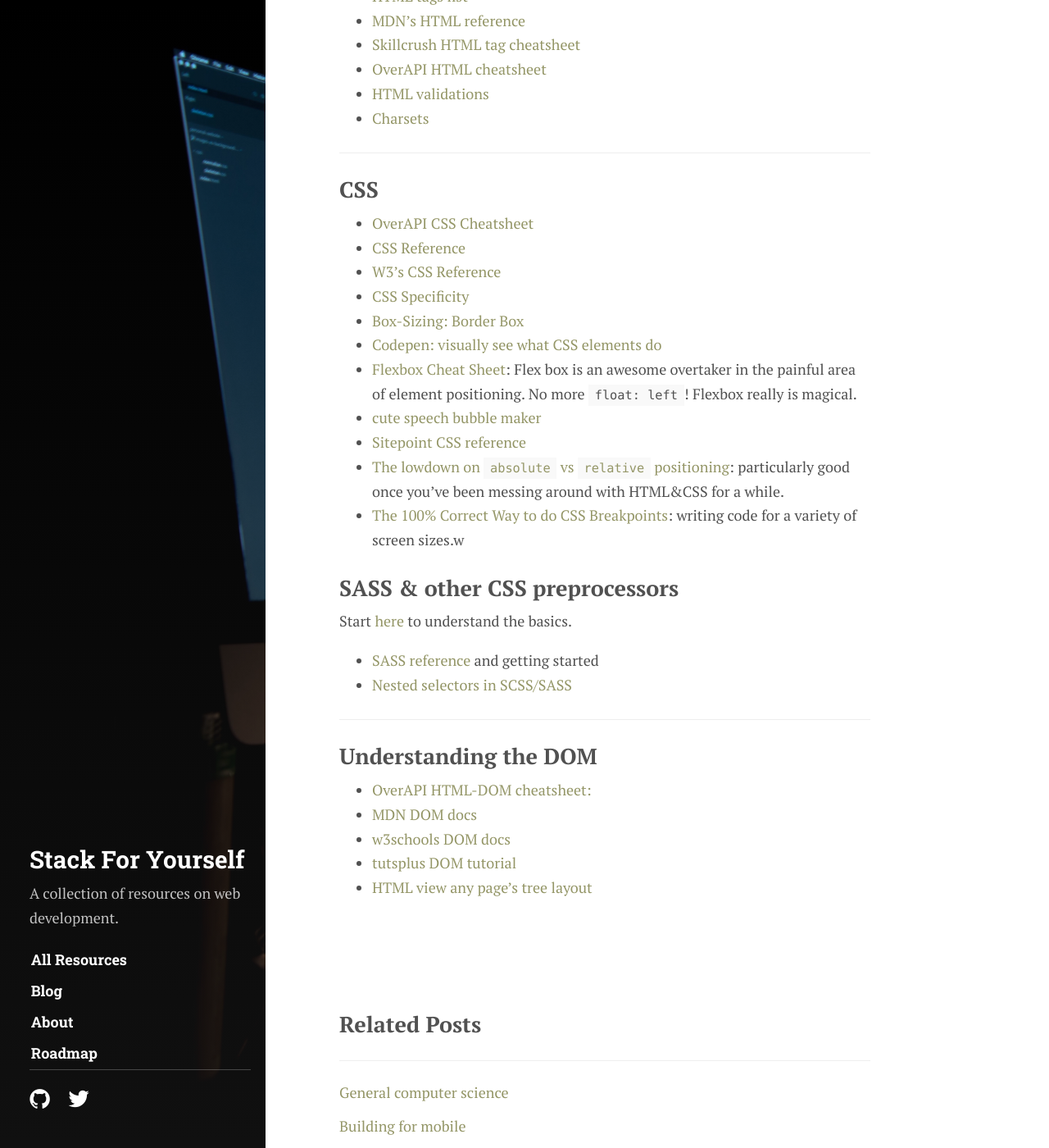
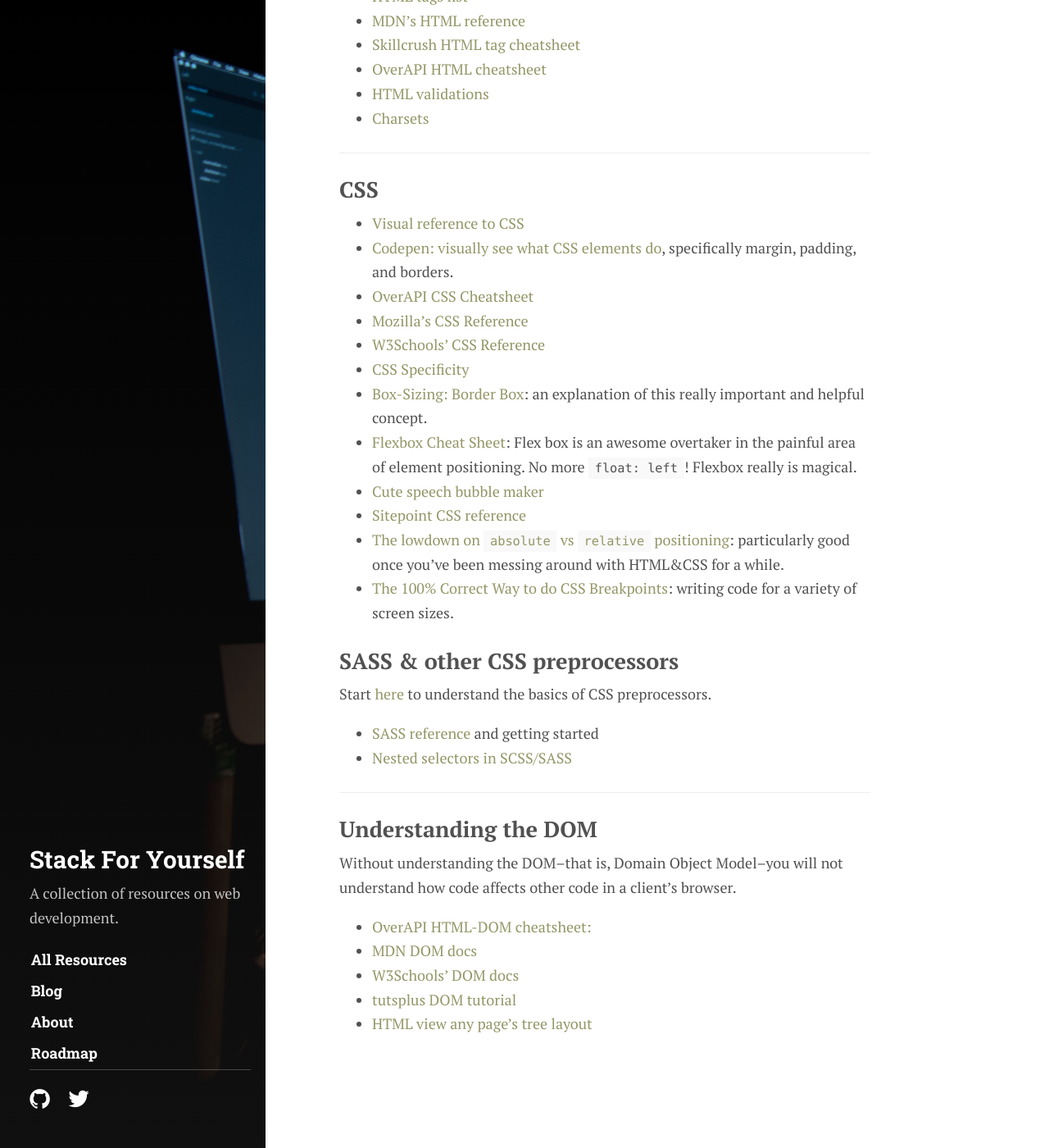
Before and after one commit to mindplace/stack-for-yourself, a Jekyll site: the page built from _posts/2016-06-01-front-end-part-1-html-css-dom.md, in a window 1280 px wide and 1400 px high, scrolled down 678 px. Shown: the whole window at 82% size. Built offline with Jekyll 4.4.1, drawn with Linux system fonts in a browser that asks for light colours; some web fonts are replaced; comment, search, counter and statistics services are not loaded.

Commit message:
augment css reference page

```diff
--- a/_posts/2016-06-01-front-end-part-1-html-css-dom.md
+++ b/_posts/2016-06-01-front-end-part-1-html-css-dom.md
@@ -29,28 +29,32 @@
 <hr>
 
 ## CSS
+* [Visual reference to CSS](http://cssreference.io/)
+* [Codepen: visually see what CSS elements do](http://codepen.io/carolineartz/full/ogVXZj/), specifically margin, padding, and borders.
 * [OverAPI CSS Cheatsheet](http://overapi.com/jquery)
-* [CSS Reference](https://developer.mozilla.org/en-US/docs/Web/CSS/Reference)
-* [W3’s CSS Reference](https://www.w3.org/TR/CSS21/propidx.html)
+* [Mozilla's CSS Reference](https://developer.mozilla.org/en-US/docs/Web/CSS/Reference)
+* [W3Schools' CSS Reference](https://www.w3.org/TR/CSS21/propidx.html)
 * [CSS Specificity](http://specificity.keegan.st/)
-* [Box-Sizing: Border Box](http://www.paulirish.com/2012/box-sizing-border-box-ftw/)
-* [Codepen: visually see what CSS elements do](http://codepen.io/carolineartz/full/ogVXZj/)
+* [Box-Sizing: Border Box](http://www.paulirish.com/2012/box-sizing-border-box-ftw/): an explanation of this really important and helpful concept.
 * [Flexbox Cheat Sheet](http://jonibologna.com/flexbox-cheatsheet/): Flex box is an awesome overtaker in the painful area of element positioning. No more `float: left`! Flexbox really is magical.
-* [cute speech bubble maker](http://ilikepixels.co.uk/drop/bubbler/)
+* [Cute speech bubble maker](http://ilikepixels.co.uk/drop/bubbler/)
 * [Sitepoint CSS reference](http://reference.sitepoint.com/css)
 * [The lowdown on `absolute` vs `relative` positioning](https://codemyviews.com/blog/the-lowdown-on-absolute-vs-relative-positioning): particularly good once you've been messing around with HTML&CSS for a while.
-* [The 100% Correct Way to do CSS Breakpoints](https://medium.freecodecamp.com/the-100-correct-way-to-do-css-breakpoints-88d6a5ba1862#.5p7uxf3ni): writing code for a variety of screen sizes.w
+* [The 100% Correct Way to do CSS Breakpoints](https://medium.freecodecamp.com/the-100-correct-way-to-do-css-breakpoints-88d6a5ba1862#.5p7uxf3ni): writing code for a variety of screen sizes.
 
 ## SASS & other CSS preprocessors
-Start [here](http://sass-lang.com/guide) to understand the basics.
+Start [here](http://sass-lang.com/guide) to understand the basics of CSS preprocessors.
 
 * [SASS reference](http://sass-lang.com/documentation/file.SASS_REFERENCE.html) and getting started
 * [Nested selectors in SCSS/SASS](http://thesassway.com/beginner/the-inception-rule)
+
 <hr>
 
 ## Understanding the DOM
+Without understanding the DOM--that is, Domain Object Model--you will not understand how code affects other code in a client's browser.
+
 * [OverAPI HTML-DOM cheatsheet:](http://overapi.com/html-dom)
 * [MDN DOM docs](https://developer.mozilla.org/en-US/docs/Web/API/document)
-* [w3schools DOM docs](http://www.w3schools.com/jsref/dom_obj_document.asp)
+* [W3Schools' DOM docs](http://www.w3schools.com/jsref/dom_obj_document.asp)
 * [tutsplus DOM tutorial](http://code.tutsplus.com/tutorials/javascript-and-the-dom-series-lesson-1--net-3134)
 * [HTML view any page’s tree layout](https://htmltree.peterbe.com/)
```
